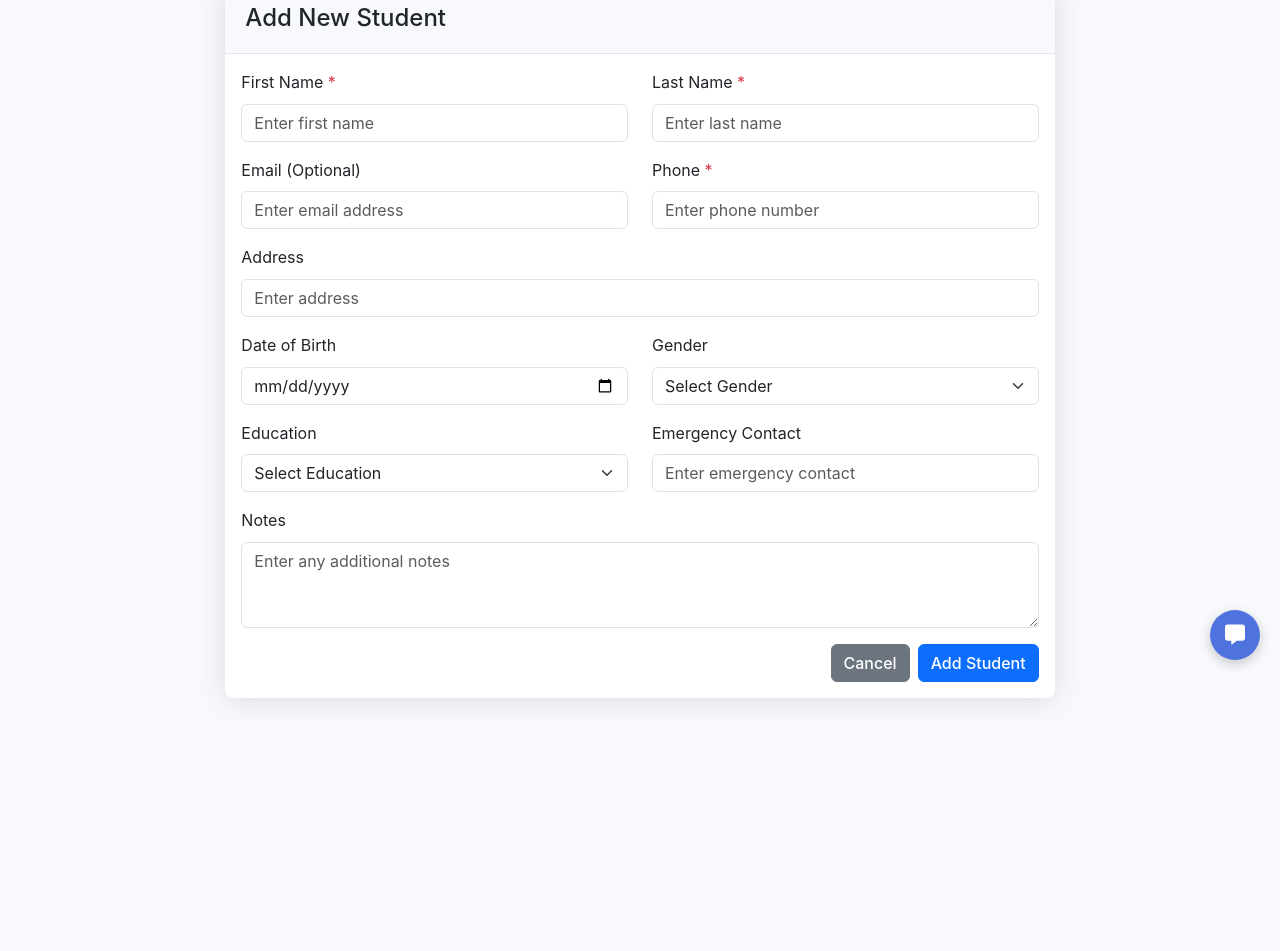
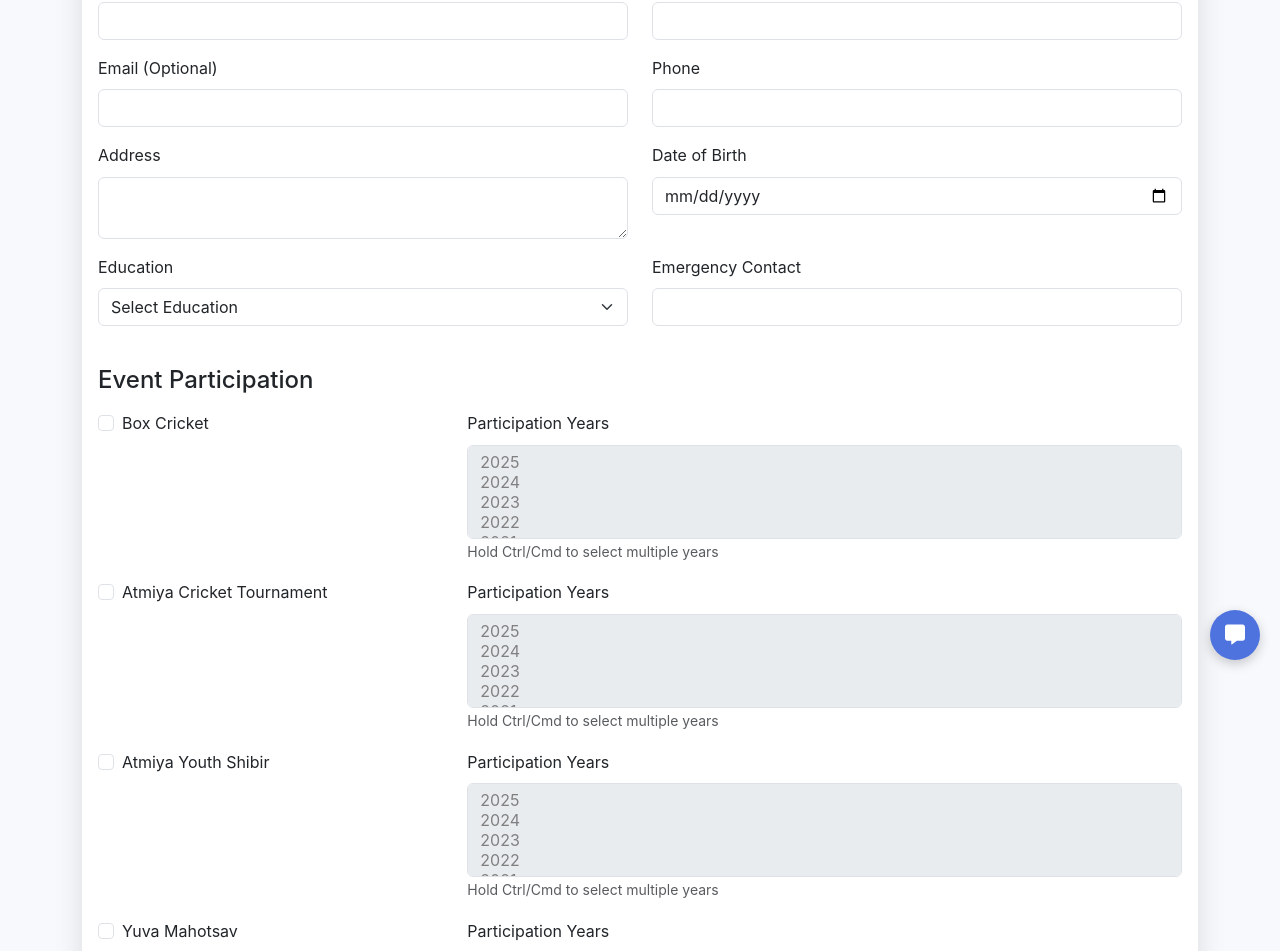
Before and after one commit to PatelVaishvikk/WindsorYouth, a Next.js app: page /add-student in a window 1280 px wide. Shown: the part 120-1071 px from the top of the page. Before the commit the page ends 842 px from the top, so only its background shows below. Built offline with nearby package versions, Linux system fonts and the light colour scheme.

Commit message:
Update add-student.js

```diff
--- a/pages/add-student.js
+++ b/pages/add-student.js
@@ -1,16 +1,9 @@
 import { useState } from 'react';
-import { Form, Button, Toast, Alert } from 'react-bootstrap';
-import { useRouter } from 'next/router';
+import { Form, Button, Container, Card, Alert, Row, Col } from 'react-bootstrap';
 import Head from 'next/head';
-import Navbar from '../components/Navbar';
+import Link from 'next/link';
 
 export default function AddStudent() {
-  const router = useRouter();
-  const [loading, setLoading] = useState(false);
-  const [showToast, setShowToast] = useState(false);
-  const [toastMessage, setToastMessage] = useState('');
-  const [toastVariant, setToastVariant] = useState('success');
-  const [error, setError] = useState('');
   const [formData, setFormData] = useState({
     first_name: '',
     last_name: '',
@@ -18,83 +11,71 @@
     phone: '',
     address: '',
     date_of_birth: '',
-    gender: '',
     education: '',
     emergency_contact: '',
-    notes: ''
+    notes: '',
+    box_cricket: false,
+    box_cricket_years: [],
+    atmiya_cricket_tournament: false,
+    atmiya_cricket_years: [],
+    atmiya_youth_shibir: false,
+    atmiya_youth_years: [],
+    yuva_mahotsav: false,
+    yuva_mahotsav_years: [],
+    harimay: false
   });
 
-  // Utility to display toast messages
-  const showToastMessage = (message, variant = 'success') => {
-    setToastMessage(message);
-    setToastVariant(variant);
-    setShowToast(true);
-    setTimeout(() => setShowToast(false), 3000);
+  const [error, setError] = useState('');
+  const [success, setSuccess] = useState('');
+  const [loading, setLoading] = useState(false);
+
+  // Year range for year selection (e.g., last 10 years)
+  const currentYear = new Date().getFullYear();
+  const years = Array.from({ length: 10 }, (_, i) => currentYear - i);
+
+  const handleChange = (e) => {
+    const { name, value, type, checked } = e.target;
+
+    if (type === 'checkbox') {
+      setFormData({ ...formData, [name]: checked });
+    } else {
+      setFormData({ ...formData, [name]: value });
+    }
   };
 
-  // Prevent form submission when Enter is pressed on non-textarea inputs
-  const handleKeyDown = (e) => {
-    if (e.key === 'Enter' && e.target.tagName !== 'TEXTAREA') {
-      e.preventDefault();
+  const handleYearChange = (event, fieldName) => {
+    const { options } = event.target;
+    const selectedYears = [];
+
+    for (let i = 0; i < options.length; i++) {
+      if (options[i].selected) {
+        selectedYears.push(Number(options[i].value));
       }
+    }
+
+    setFormData({ ...formData, [fieldName]: selectedYears });
   };
 
   const handleSubmit = async (e) => {
     e.preventDefault();
-    e.stopPropagation();
-    // Prevent multiple submissions
-    if (loading) return;
-    console.log('Form submission triggered');
     setLoading(true);
     setError('');
-    setShowToast(false);
+    setSuccess('');
 
-    // Clean up and normalize form data
-    const cleanedFormData = {
-      ...formData,
-      first_name: formData.first_name.trim(),
-      last_name: formData.last_name.trim(),
-      mail_id: formData.mail_id.trim().toLowerCase(),
-      phone: formData.phone.trim(),
-      address: formData.address?.trim() || '',
-      date_of_birth: formData.date_of_birth || null,
-      gender: formData.gender || '',
-      education: formData.education || '',
-      emergency_contact: formData.emergency_contact?.trim() || '',
-      notes: formData.notes?.trim() || ''
-    };
+    try {
+      const res = await fetch('/api/students', {
+        method: 'POST',
+        headers: { 'Content-Type': 'application/json' },
+        body: JSON.stringify(formData)
+      });
 
-    // Validate required fields (here we require first name, last name, and phone)
-    if (!cleanedFormData.first_name || !cleanedFormData.last_name || !cleanedFormData.phone) {
-      const errorMsg = 'Please fill in all required fields (First name, Last name, Phone)';
-      setError(errorMsg);
-      showToastMessage(errorMsg, 'danger');
-      setLoading(false);
-      return;
+      const data = await res.json();
+
+      if (!res.ok) {
+        throw new Error(data.error || 'Failed to submit student details.');
       }
 
-    try {
-      // Send POST request to create a new student
-      const response = await fetch('/api/students', {
-        method: 'POST',
-        headers: { 'Content-Type': 'application/json', Accept: 'application/json' },
-        body: JSON.stringify(cleanedFormData)
-      });
-      const textResponse = await response.text();
-      let data = {};
-      if (textResponse) {
-        try {
-          data = JSON.parse(textResponse);
-        } catch {
-          throw new Error('Failed to parse server response');
-        }
-      }
-      if (!response.ok) {
-        throw new Error(data.error || 'Failed to add student');
-      }
-      console.log('Student added successfully:', data);
-      showToastMessage('Student added successfully!');
-      // Clear the form
+      setSuccess('Student added successfully!');
       setFormData({
         first_name: '',
         last_name: '',
@@ -102,23 +83,24 @@
         phone: '',
         address: '',
         date_of_birth: '',
-        gender: '',
         education: '',
         emergency_contact: '',
-        notes: ''
+        notes: '',
+        box_cricket: false,
+        box_cricket_years: [],
+        atmiya_cricket_tournament: false,
+        atmiya_cricket_years: [],
+        atmiya_youth_shibir: false,
+        atmiya_youth_years: [],
+        yuva_mahotsav: false,
+        yuva_mahotsav_years: [],
+        harimay: false
       });
-      // Redirect to Students table after a short delay
-      setTimeout(() => {
-        router.push('/students-table');
-      }, 2000);
     } catch (err) {
-      console.error('Error in form submission:', err);
-      const errorMessage = err.message || 'An error occurred while adding the student';
-      setError(errorMessage);
-      showToastMessage(errorMessage, 'danger');
-    } finally {
+      setError(err.message);
+    }
+
     setLoading(false);
-    }
   };
 
   return (
@@ -126,203 +108,293 @@
       <Head>
         <title>Add Student - HSAPSS Windsor</title>
       </Head>
-
-      <Navbar />
-
-      <div className="container-fluid py-4">
-        <div className="row justify-content-center">
-          <div className="col-lg-8">
-            <div className="card">
-              <div className="card-header">
-                <h4 className="mb-0">Add New Student</h4>
-              </div>
-              <div className="card-body">
-                {error && (
-                  <Alert variant="danger" className="mb-4" onClose={() => setError('')} dismissible>
-                    {error}
-                  </Alert>
-                )}
-                <Form onSubmit={handleSubmit} onKeyDown={handleKeyDown} noValidate>
-                  <div className="row">
-                    <div className="col-md-6">
-                      <Form.Group className="mb-3">
-                        <Form.Label>
-                          First Name <span className="text-danger">*</span>
-                        </Form.Label>
+      <Container className="mt-4">
+        <Card>
+          <Card.Header className="d-flex justify-content-between align-items-center">
+            <span>Add New Student</span>
+            <Link href="/login" passHref>
+              <Button variant="outline-primary" size="sm">Login</Button>
+            </Link>
+          </Card.Header>
+          <Card.Body>
+            {error && <Alert variant="danger">{error}</Alert>}
+            {success && <Alert variant="success">{success}</Alert>}
+            <Form onSubmit={handleSubmit}>
+              <Row>
+                <Col md={6}>
+                  <Form.Group className="mb-3" controlId="first_name">
+                    <Form.Label>First Name</Form.Label>
                     <Form.Control
+                      name="first_name"
                       type="text"
                       value={formData.first_name}
-                          onChange={(e) => setFormData({ ...formData, first_name: e.target.value })}
+                      onChange={handleChange}
                       required
-                          placeholder="Enter first name"
                     />
                   </Form.Group>
-                    </div>
-                    <div className="col-md-6">
-                      <Form.Group className="mb-3">
-                        <Form.Label>
-                          Last Name <span className="text-danger">*</span>
-                        </Form.Label>
+                </Col>
+                <Col md={6}>
+                  <Form.Group className="mb-3" controlId="last_name">
+                    <Form.Label>Last Name</Form.Label>
                     <Form.Control
+                      name="last_name"
                       type="text"
                       value={formData.last_name}
-                          onChange={(e) => setFormData({ ...formData, last_name: e.target.value })}
+                      onChange={handleChange}
                       required
-                          placeholder="Enter last name"
                     />
                   </Form.Group>
-                    </div>
-                  </div>
+                </Col>
+              </Row>
 
-                  <div className="row">
-                    <div className="col-md-6">
-                      <Form.Group className="mb-3">
+              <Row>
+                <Col md={6}>
+                  <Form.Group className="mb-3" controlId="mail_id">
                     <Form.Label>Email (Optional)</Form.Label>
                     <Form.Control
+                      name="mail_id"
                       type="email"
                       value={formData.mail_id}
-                          onChange={(e) => setFormData({ ...formData, mail_id: e.target.value })}
-                          placeholder="Enter email address"
+                      onChange={handleChange}
                     />
                   </Form.Group>
-                    </div>
-                    <div className="col-md-6">
-                      <Form.Group className="mb-3">
-                        <Form.Label>
-                          Phone <span className="text-danger">*</span>
-                        </Form.Label>
+                </Col>
+                <Col md={6}>
+                  <Form.Group className="mb-3" controlId="phone">
+                    <Form.Label>Phone</Form.Label>
                     <Form.Control
+                      name="phone"
                       type="tel"
                       value={formData.phone}
-                          onChange={(e) => setFormData({ ...formData, phone: e.target.value })}
+                      onChange={handleChange}
                       required
-                          placeholder="Enter phone number"
                     />
                   </Form.Group>
-                    </div>
-                  </div>
+                </Col>
+              </Row>
 
-                  <Form.Group className="mb-3">
+              <Row>
+                <Col md={6}>
+                  <Form.Group className="mb-3" controlId="address">
                     <Form.Label>Address</Form.Label>
                     <Form.Control
+                      name="address"
+                      as="textarea"
+                      rows={2}
+                      value={formData.address}
+                      onChange={handleChange}
+                    />
+                  </Form.Group>
+                </Col>
+                <Col md={6}>
+                  <Form.Group className="mb-3" controlId="date_of_birth">
+                    <Form.Label>Date of Birth</Form.Label>
+                    <Form.Control
+                      name="date_of_birth"
+                      type="date"
+                      value={formData.date_of_birth}
+                      onChange={handleChange}
+                    />
+                  </Form.Group>
+                </Col>
+              </Row>
+
+              <Row>
+                <Col md={6}>
+                  <Form.Group className="mb-3" controlId="education">
+                    <Form.Label>Education</Form.Label>
+                    <Form.Select
+                      name="education"
+                      value={formData.education}
+                      onChange={handleChange}
+                    >
+                      <option value="">Select Education</option>
+                      <option value="masters">Masters</option>
+                      <option value="pg_diploma">PG Diploma</option>
+                    </Form.Select>
+                  </Form.Group>
+                </Col>
+                <Col md={6}>
+                  <Form.Group className="mb-3" controlId="emergency_contact">
+                    <Form.Label>Emergency Contact</Form.Label>
+                    <Form.Control
+                      name="emergency_contact"
                       type="text"
-                      value={formData.address}
-                      onChange={(e) => setFormData({ ...formData, address: e.target.value })}
-                      placeholder="Enter address"
+                      value={formData.emergency_contact}
+                      onChange={handleChange}
+                    />
+                  </Form.Group>
+                </Col>
+              </Row>
+
+              {/* Event Participation Section */}
+              <h4 className="mt-4 mb-3">Event Participation</h4>
+
+              {/* Box Cricket */}
+              <Row className="mb-3">
+                <Col md={4}>
+                  <Form.Group controlId="box_cricket">
+                    <Form.Check
+                      type="checkbox"
+                      name="box_cricket"
+                      label="Box Cricket"
+                      checked={formData.box_cricket}
+                      onChange={handleChange}
+                    />
+                  </Form.Group>
+                </Col>
+                <Col md={8}>
+                  <Form.Group controlId="box_cricket_years">
+                    <Form.Label>Participation Years</Form.Label>
+                    <Form.Select
+                      name="box_cricket_years"
+                      multiple
+                      disabled={!formData.box_cricket}
+                      onChange={(e) => handleYearChange(e, 'box_cricket_years')}
+                      value={formData.box_cricket_years}
+                    >
+                      {years.map(year => (
+                        <option key={`box-${year}`} value={year}>{year}</option>
+                      ))}
+                    </Form.Select>
+                    <Form.Text className="text-muted">
+                      Hold Ctrl/Cmd to select multiple years
+                    </Form.Text>
+                  </Form.Group>
+                </Col>
+              </Row>
+
+              {/* Atmiya Cricket Tournament */}
+              <Row className="mb-3">
+                <Col md={4}>
+                  <Form.Group controlId="atmiya_cricket_tournament">
+                    <Form.Check
+                      type="checkbox"
+                      name="atmiya_cricket_tournament"
+                      label="Atmiya Cricket Tournament"
+                      checked={formData.atmiya_cricket_tournament}
+                      onChange={handleChange}
+                    />
+                  </Form.Group>
+                </Col>
+                <Col md={8}>
+                  <Form.Group controlId="atmiya_cricket_years">
+                    <Form.Label>Participation Years</Form.Label>
+                    <Form.Select
+                      name="atmiya_cricket_years"
+                      multiple
+                      disabled={!formData.atmiya_cricket_tournament}
+                      onChange={(e) => handleYearChange(e, 'atmiya_cricket_years')}
+                      value={formData.atmiya_cricket_years}
+                    >
+                      {years.map(year => (
+                        <option key={`atmiya-cricket-${year}`} value={year}>{year}</option>
+                      ))}
+                    </Form.Select>
+                    <Form.Text className="text-muted">
+                      Hold Ctrl/Cmd to select multiple years
+                    </Form.Text>
+                  </Form.Group>
+                </Col>
+              </Row>
+
+              {/* Atmiya Youth Shibir */}
+              <Row className="mb-3">
+                <Col md={4}>
+                  <Form.Group controlId="atmiya_youth_shibir">
+                    <Form.Check
+                      type="checkbox"
+                      name="atmiya_youth_shibir"
+                      label="Atmiya Youth Shibir"
+                      checked={formData.atmiya_youth_shibir}
+                      onChange={handleChange}
+                    />
+                  </Form.Group>
+                </Col>
+                <Col md={8}>
+                  <Form.Group controlId="atmiya_youth_years">
+                    <Form.Label>Participation Years</Form.Label>
+                    <Form.Select
+                      name="atmiya_youth_years"
+                      multiple
+                      disabled={!formData.atmiya_youth_shibir}
+                      onChange={(e) => handleYearChange(e, 'atmiya_youth_years')}
+                      value={formData.atmiya_youth_years}
+                    >
+                      {years.map(year => (
+                        <option key={`atmiya-youth-${year}`} value={year}>{year}</option>
+                      ))}
+                    </Form.Select>
+                    <Form.Text className="text-muted">
+                      Hold Ctrl/Cmd to select multiple years
+                    </Form.Text>
+                  </Form.Group>
+                </Col>
+              </Row>
+
+              {/* Yuva Mahotsav */}
+              <Row className="mb-3">
+                <Col md={4}>
+                  <Form.Group controlId="yuva_mahotsav">
+                    <Form.Check
+                      type="checkbox"
+                      name="yuva_mahotsav"
+                      label="Yuva Mahotsav"
+                      checked={formData.yuva_mahotsav}
+                      onChange={handleChange}
+                    />
+                  </Form.Group>
+                </Col>
+                <Col md={8}>
+                  <Form.Group controlId="yuva_mahotsav_years">
+                    <Form.Label>Participation Years</Form.Label>
+                    <Form.Select
+                      name="yuva_mahotsav_years"
+                      multiple
+                      disabled={!formData.yuva_mahotsav}
+                      onChange={(e) => handleYearChange(e, 'yuva_mahotsav_years')}
+                      value={formData.yuva_mahotsav_years}
+                    >
+                      {years.map(year => (
+                        <option key={`yuva-${year}`} value={year}>{year}</option>
+                      ))}
+                    </Form.Select>
+                    <Form.Text className="text-muted">
+                      Hold Ctrl/Cmd to select multiple years
+                    </Form.Text>
+                  </Form.Group>
+                </Col>
+              </Row>
+
+              {/* Harimay */}
+              <Form.Group className="mb-3" controlId="harimay">
+                <Form.Check
+                  type="checkbox"
+                  name="harimay"
+                  label="Harimay"
+                  checked={formData.harimay}
+                  onChange={handleChange}
                 />
               </Form.Group>
 
-                  <div className="row">
-                    <div className="col-md-6">
-                      <Form.Group className="mb-3">
-                        <Form.Label>Date of Birth</Form.Label>
-                        <Form.Control
-                          type="date"
-                          value={formData.date_of_birth}
-                          onChange={(e) => setFormData({ ...formData, date_of_birth: e.target.value })}
-                        />
-                      </Form.Group>
-                    </div>
-                    <div className="col-md-6">
-                      <Form.Group className="mb-3">
-                        <Form.Label>Gender</Form.Label>
-                        <Form.Select
-                          value={formData.gender}
-                          onChange={(e) => setFormData({ ...formData, gender: e.target.value })}
-                        >
-                          <option value="">Select Gender</option>
-                          <option value="male">Male</option>
-                          <option value="female">Female</option>
-                          <option value="other">Other</option>
-                        </Form.Select>
-                      </Form.Group>
-                    </div>
-                  </div>
-
-                  <div className="row">
-                    <div className="col-md-6">
-                      <Form.Group className="mb-3">
-                        <Form.Label>Education</Form.Label>
-                        <Form.Select
-                          value={formData.education}
-                          onChange={(e) => setFormData({ ...formData, education: e.target.value })}
-                        >
-                          <option value="">Select Education</option>
-                          <option value="high_school">High School</option>
-                          <option value="bachelors">Bachelors</option>
-                          <option value="masters">Masters</option>
-                          <option value="phd">PhD</option>
-                          <option value="other">Other</option>
-                        </Form.Select>
-                      </Form.Group>
-                    </div>
-                    <div className="col-md-6">
-                      <Form.Group className="mb-3">
-                        <Form.Label>Emergency Contact</Form.Label>
-                        <Form.Control
-                          type="tel"
-                          value={formData.emergency_contact}
-                          onChange={(e) => setFormData({ ...formData, emergency_contact: e.target.value })}
-                          placeholder="Enter emergency contact"
-                        />
-                      </Form.Group>
-                    </div>
-                  </div>
-
-                  <Form.Group className="mb-3">
+              <Form.Group className="mb-3" controlId="notes">
                 <Form.Label>Notes</Form.Label>
                 <Form.Control
+                  name="notes"
                   as="textarea"
                   rows={3}
                   value={formData.notes}
-                      onChange={(e) => setFormData({ ...formData, notes: e.target.value })}
-                      placeholder="Enter any additional notes"
+                  onChange={handleChange}
                 />
               </Form.Group>
 
-                  <div className="d-flex justify-content-end gap-2">
-                    <Button variant="secondary" onClick={() => router.push('/students-table')}>
-                      Cancel
+              <Button variant="primary" type="submit" disabled={loading}>
+                {loading ? 'Adding Student...' : 'Add Student'}
               </Button>
-                    <Button variant="primary" type="submit" disabled={loading}>
-                      {loading ? (
-                        <>
-                          <span className="spinner-border spinner-border-sm me-2" role="status" aria-hidden="true"></span>
-                          Adding Student...
-                        </>
-                      ) : (
-                        'Add Student'
-                      )}
-                    </Button>
-                  </div>
             </Form>
-              </div>
-            </div>
-          </div>
-        </div>
-      </div>
-
-      {/* Toast Notification */}
-      <div className="position-fixed bottom-0 end-0 p-3" style={{ zIndex: 1051 }}>
-        <Toast show={showToast} onClose={() => setShowToast(false)} bg={toastVariant === 'success' ? 'success' : 'danger'} delay={3000} autohide>
-          <Toast.Header closeButton className={toastVariant === 'success' ? 'bg-success text-white' : 'bg-danger text-white'}>
-            <strong className="me-auto">{toastVariant === 'success' ? 'Success' : 'Error'}</strong>
-          </Toast.Header>
-          <Toast.Body className={`fw-semibold ${toastVariant === 'success' ? 'text-success' : 'text-danger'}`}>
-            {toastMessage}
-          </Toast.Body>
-        </Toast>
-      </div>
-
-      <style jsx>{`
-        .card { border: none; border-radius: 0.5rem; box-shadow: 0 0.15rem 1.75rem 0 rgba(58, 59, 69, 0.15); }
-        .card-header { background-color: #f8f9fc; border-bottom: 1px solid #e3e6f0; padding: 1.25rem; }
-        .form-control:focus, .form-select:focus {
-          border-color: #4e73df;
-          box-shadow: 0 0 0 0.25rem rgba(78, 115, 223, 0.25);
-        }
-        .form-control::placeholder { color: #a8aeb8; }
-      `}</style>
+          </Card.Body>
+        </Card>
+      </Container>
     </>
   );
 }
```
Lines whose indentation alone changed are shown as unchanged.
